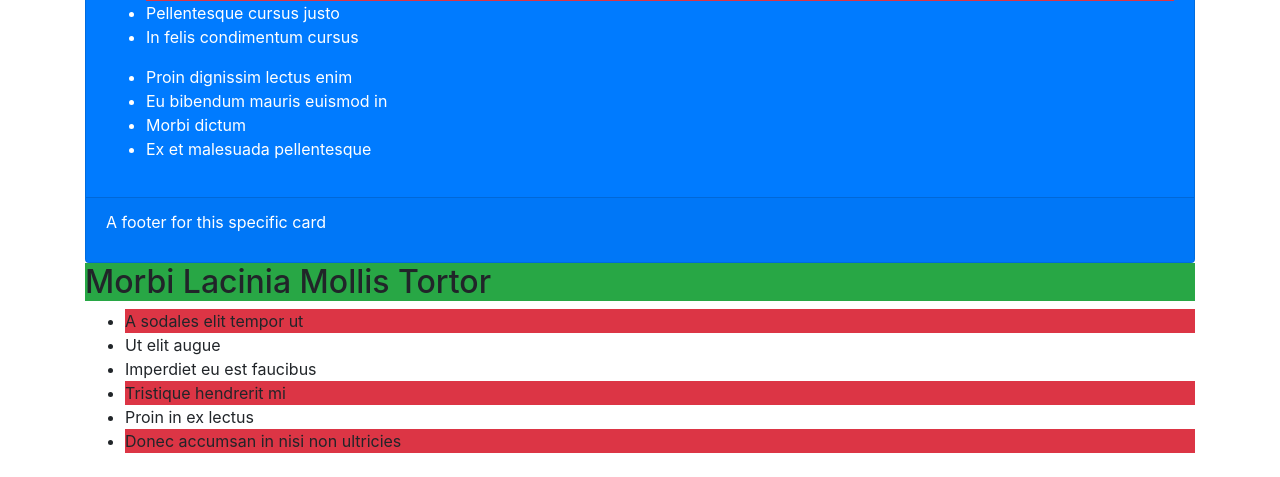
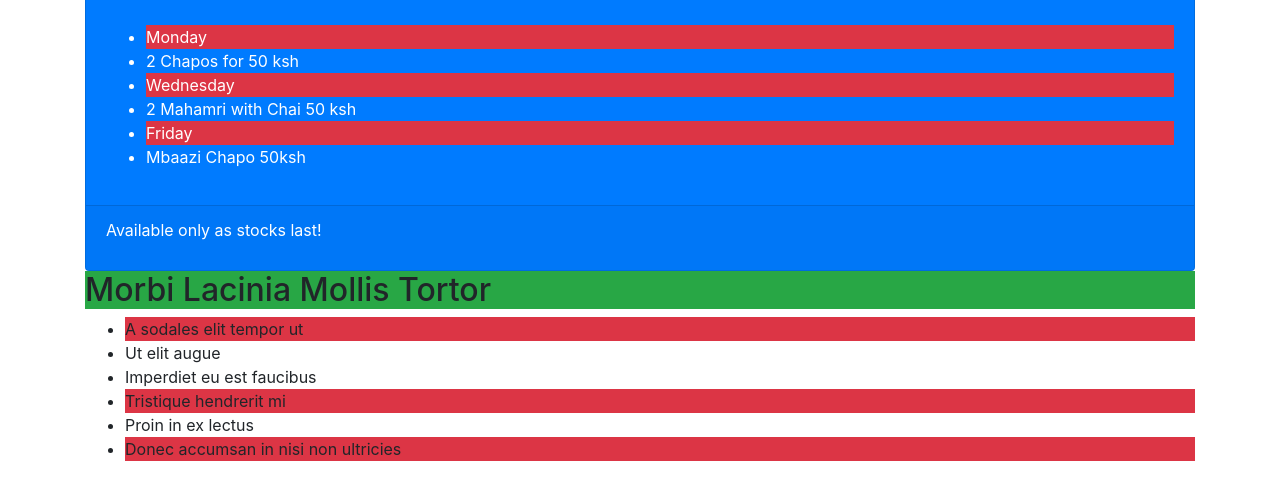
Before and after one commit to gg-mg/hotel-website, a plain HTML site: page index.html in a window 1280 px wide. Shown: the part 631-1108 px from the top of the page. Drawn offline with Linux system fonts and the light colour scheme.

Commit message:
50ksh meals

```diff
--- a/index.html
+++ b/index.html
@@ -22,28 +22,28 @@
       <li>Mahamri..20ksh</li>
       <li>Maziwa..30ksh</li>
       <li>Chapo..35ksh</li>
+      <li>Supu ya Ng'ombe..50ksh</li>
+      <li>Githeri..50ksh</li>
     </ul>
     </div>
     </div>
     <div class="card bg-primary text-white">
         <div class="card-title">
-            <h2>Et Consequat Magna</h2>
+            <h2>Try Our 50ksh Meals</h2>
         </div>
         <div class="card-body">
           <ul>
-            <li class="bg-danger">Orci ut velit</li>
-            <li>Pellentesque cursus justo</li>
-            <li>In felis condimentum cursus</li>
-          </ul>
-          <ul>
-            <li>Proin dignissim lectus enim</li>
-            <li>Eu bibendum mauris euismod in</li>
-            <li>Morbi dictum</li>
-            <li>Ex et malesuada pellentesque</li>
-          </ul>
+            <li class="bg-danger">Monday</li>
+            <li>2 Chapos for 50 ksh</li>
+            <li class="bg-danger">Wednesday</li>
+            <li>2 Mahamri with Chai 50 ksh</li>
+            <li class="bg-danger">Friday</li>
+            <li>Mbaazi Chapo 50ksh</li>
+
+
         </div>
         <div class="card-footer">
-          <p>A footer for this specific card</p>
+          <p>Available only as stocks last!</p>
         </div>
    </div>
    <h2 class="bg-success">Morbi Lacinia Mollis Tortor</h2>
```
